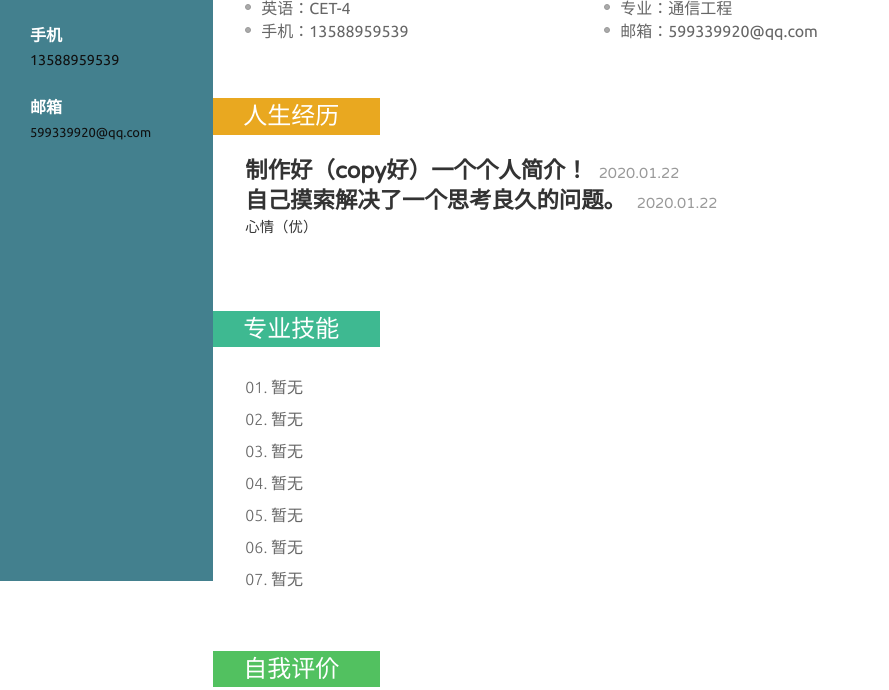
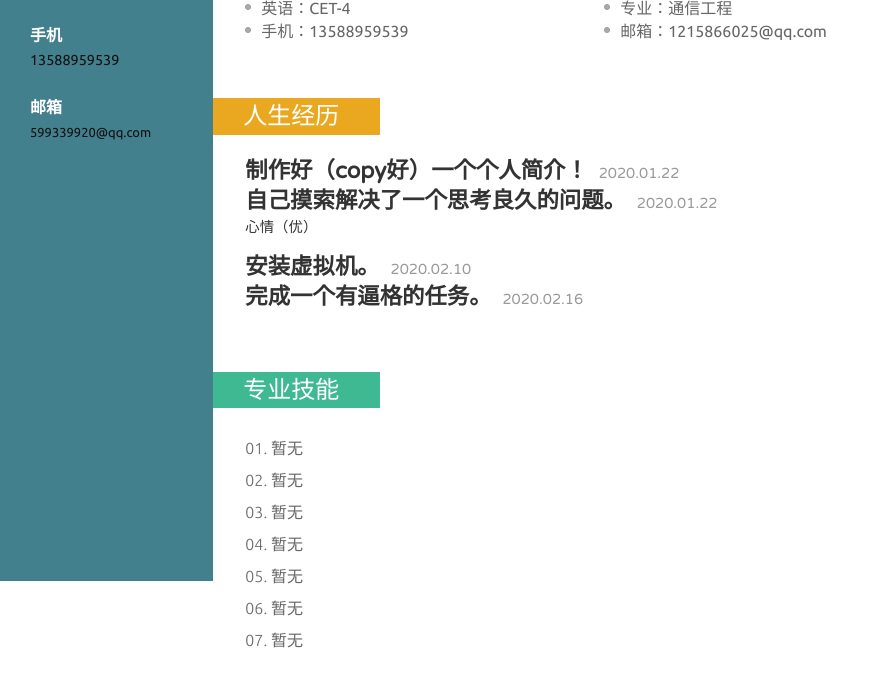
Before and after one commit to Mioyui/Mioyui.github.io, a plain HTML site: page index.html in a window 1280 px wide. Shown: the part 219-909 px from the top of the page, without its empty margins (0-889 px from the left). Drawn offline with nearby package versions, Linux system fonts and the light colour scheme.

Commit message:
Update index.html

```diff
--- a/index.html
+++ b/index.html
@@ -29,7 +29,7 @@
             <h3>手机</h3>
             <p>13588959539</p>
             <h3>邮箱</h3>
-            <p><a href="mailto:599339920@qq.com">599339920@qq.com</a></p>
+            <p><a href="mailto:1215866025@qq.com">599339920@qq.com</a></p>
         </div>
         <div class="clearfix"></div>
     </div>
@@ -56,7 +56,7 @@
                         <li>英语：CET-4</li>
                         <li>专业：通信工程</li>
                         <li>手机：13588959539</li>
-                        <li>邮箱：599339920@qq.com</li>
+                        <li>邮箱：1215866025@qq.com</li>
                     </ul>
                     <div class="clearfix"></div>
                 </div>
@@ -67,6 +67,8 @@
                     <h4>制作好（copy好）一个个人简介！       <span>2020.01.22</span></h4>
                     <h4>自己摸索解决了一个思考良久的问题。    <span>2020.01.22</span></h4>
                     <h6>心情（优）</h6>
+                    <h4>安装虚拟机。                        <span>2020.02.10</span></h4>
+                    <h4>完成一个有逼格的任务。               <span>2020.02.16</span></h4>
                 </div>
 
             </div>
```
